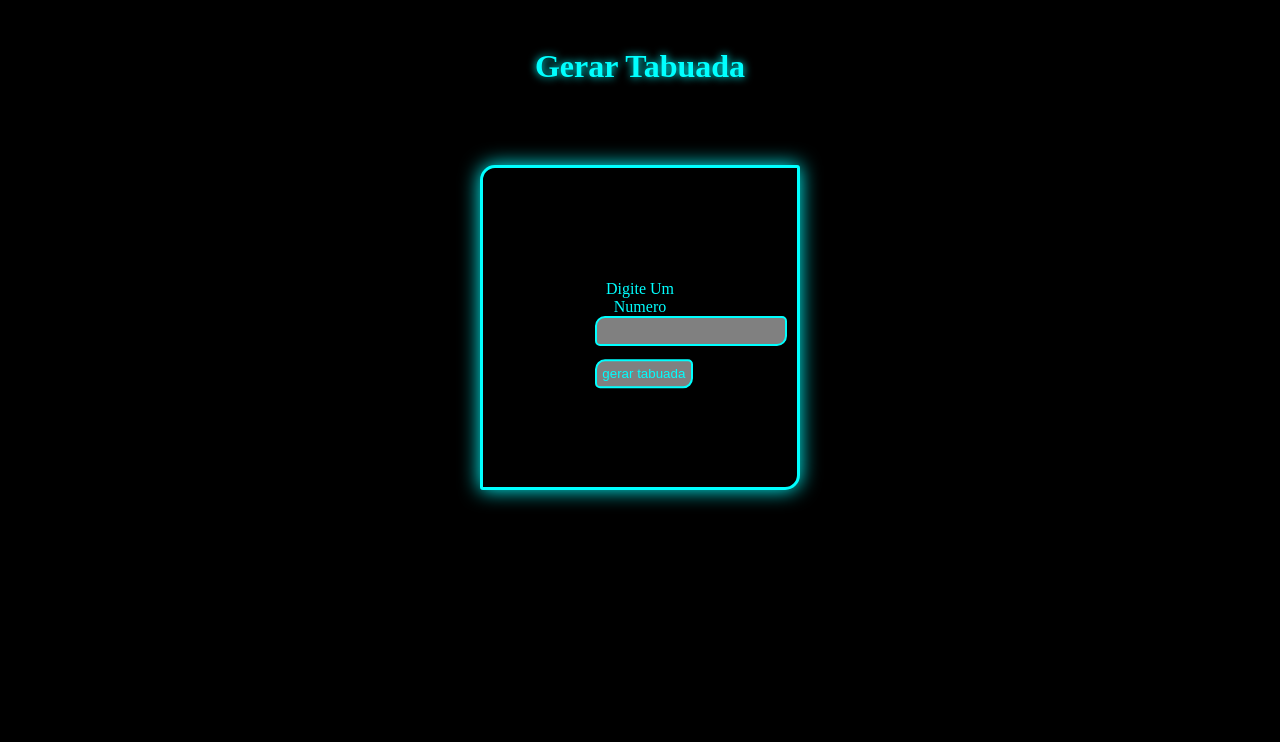
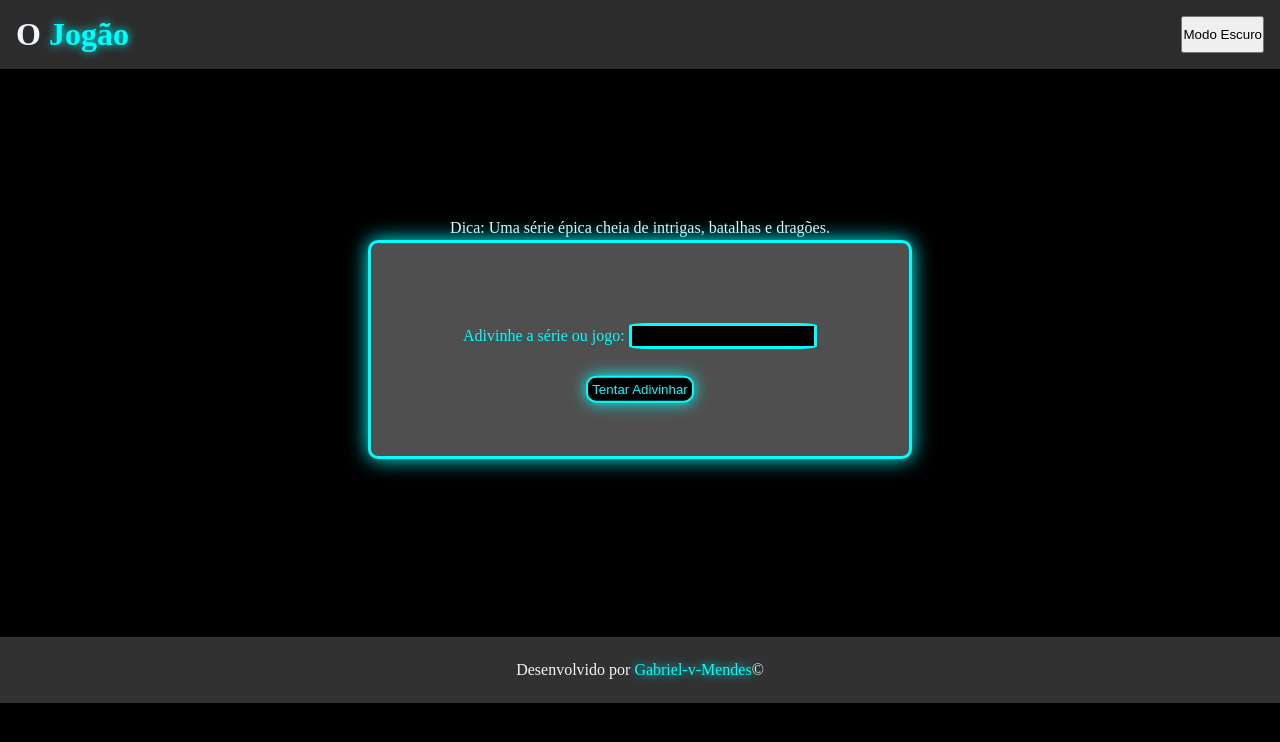
Before and after one commit to Gabriel-V-Mendes/php, a PHP site: page / in a window 1280 px wide. Shown: the top 742 px of the page. Run offline with PHP 8.4, Linux system fonts and the light colour scheme.

Commit message:
Add files via upload

```diff
--- a/index.php
+++ b/index.php
@@ -2,43 +2,67 @@
 <html lang="pt-br">
 <head>
     <link rel="stylesheet" href="style.css">
+
     <meta charset="UTF-8">
     <meta name="viewport" content="width=device-width, initial-scale=1.0">
-    <title>Tabuada</title>
+    <title>Atividade</title>
 </head>
 <body>
 
+
 <header>
-<h1>Gerar Tabuada</h1>
+    <h1>O <span>Jogão</span></h1>
+
+    <button id="toggle-Mode">Modo Escuro</button>
 </header>
 
-<form action="" method="post">
+<form action="#" method="post">
 
-<label for="number">Digite Um Numero</label>
+    <label for="#" class="label1">Adivinhe a série ou jogo:</label>
 
-<input type="number" name="number" id="number" required>
+    <input type="text" name="guess" required class="input2">
 
-<input type="submit" value="gerar tabuada" class="a">
+    <input type="submit" value="Tentar Adivinhar" class="input1">
 
 </form>
 
+
 <?php
 
+
+$opcoes = array(
+    "Game of Thrones" => "Uma série épica cheia de intrigas, batalhas e dragões.",
+    "Dark Souls" => "Uma franquia de jogos famosa por sua dificuldade.",
+    "Fullmetal Alchemist" => "Uma animação japonesa que conta a história de dois irmãos alquimistas.",
+    "Fallout" => "Uma icônica franquia que retrata um futuro pós-apocalíptico depois de uma guerra nuclear, com uma estética dos anos 60.",
+    "Vinland Saga" => "Um famoso seinen que retrata a história de um jovem viking em busca de vingança."
+
+);
+
+$serieOuJogo = array_rand($opcoes);
+$dica = $opcoes[$serieOuJogo];
+?>
+
+<p>Dica: <?php echo $dica;
+
+
 if($_SERVER ["REQUEST_METHOD"] == "POST"){
+    $adivinhacao = $_POST["guess"];
 
-    $number = $_POST["number"];
-    $i = 1;
-    echo "<h3>Tabuada de $number</h3>";
-    echo "<ul>";
-    while($i <= 10){
-        $resultado = $number * $i;
-        echo "<li>$number x $i = $resultado</li>";
-        $i++;
+    if($adivinhacao == $serieOuJogo){
+        echo "<p class='certo'>Parabéns! Você acertou! A resposta era: $serieOuJogo</p>";
+    } else{
+        echo "<p class='erro'>Que pena! Você errou. A resposta era: $serieOuJogo</p>";
     }
-    echo "</ul>";
+
+
 }
 
 ?>
 
+<footer>
+    <p>Desenvolvido por <span>Gabriel-v-Mendes</span>&copy</p>
+</footer>
+     <script src="script.js"></script>
 </body>
 </html>
--- /dev/null
+++ b/script.js
@@ -0,0 +1,6 @@
+const toggleBtn = document.getElementById('toggle-mode');
+const body = document.body;
+
+toggleBtn.addEventListener("click", function() {
+    body.classList.toggle("dark-mode");
+})
--- a/style.css
+++ b/style.css
@@ -1,71 +1,110 @@
 @charset "utf-8";
 
 *{
+    padding: 0;
     margin: 0;
-    padding: 0;
     box-sizing: border-box;
 }
 
+
 header{
-    background-color: black;
-    transform: translateY(-3em);
+    background-color: rgb(44, 44, 44);
+    width: 100%;
+    padding: 1em;
+    position: fixed;
+    display: flex;
+    justify-content: center;
+    text-align: center;
+    justify-content: space-between;
+}
+
+span{
+    color: aqua;
+    text-shadow: 0 0 10px aqua;
 }
 
 body{
+    background-color: rgb(0, 0, 0);
     justify-content: center;
     text-align: center;
-    transform: translateY(8em);
-    background-color: rgb(0, 0, 0);
-
-}
-
-h1{
-    transform: translateY(-1em);
-    color: aqua;
-    text-shadow: 0 0 8px aqua;
-}
-
-input{
-    padding: 0.4em;
-    border-radius: 10px 5px;
-    color: aqua;
-    background-color: gray;
-    border: solid aqua 2px;
-}
-
-.a{
-    transform: translateY(1em);
-}
-
-label{
-    color: aqua;
-    transform: translateY(-10px);
+    color: aliceblue;
 }
 
 
 form{
-    background-color: black;
-    padding: 7em;
-    margin: 0em 30em 0em 30em;
-    border: solid aqua 3px;
-    filter: drop-shadow( 0 0 10px aqua);
+    transform: translateY(15em);
 
-    border-radius: 15px 3px;
+    background-color: rgb(80, 79, 79);
+
+    margin: 0em 23em 0em 23em;
+
+    padding: 5em;
+
+    border-radius: 10px;
+
+    border: solid 3px aqua;
+    filter: drop-shadow(0 0 10px aqua);
 }
 
-ul{
-    transform: translateY(1.5em);
-    color: rgb(255, 255, 255);
-    background-color: rgb(0, 0, 0);
-    border: solid 3px rgb(0, 255, 225);
 
-    margin: 0em 30em 0em 30em ;
-    border-radius: 15px 3px;
-    list-style-type: none;
-    filter: drop-shadow( 0 0 10px rgb(0, 251, 255));
+.input2{
+    padding: 0.2em;
+    border-radius: 10%;
+    background-color: black;
+    color: aqua;
+    text-shadow: 0 0 10px aqua;
+    border: solid 3px aqua;
 }
 
-h3{
-    transform: translateY(1em);
+
+.input1{
+    transform: translateY(2em);
+    padding: 0.3em;
+    border-radius: 10px;
+    border: solid 2px cyan;
+    background-color: black;
+    color: aqua;
+    filter: drop-shadow(0 0 8px cyan);
+}
+
+.label1{
     color: aqua;
 }
+
+.certo{
+    color: rgb(0, 255, 0);
+    text-shadow: 0 0 10px rgb(43, 255, 0);
+
+
+}
+
+.erro{
+    color: rgb(255, 0, 0);
+    text-shadow: 0 0 10px rgb(255, 0, 0);
+
+}
+
+
+
+footer{
+    background-color: rgb(49, 49, 49);
+    transform: translateY(25em);
+    padding: 1.5em;
+}
+
+.dark-mode body{
+    background-color: aliceblue;
+}
+
+
+.dark-mode header{
+    background-color: rgb(179, 179, 179);
+}
+
+.dark-mode footer{
+    background-color: rgb(189, 189, 189);
+}
+
+.dark-mode span{
+    color: rgb(0, 47, 255);
+}
```
